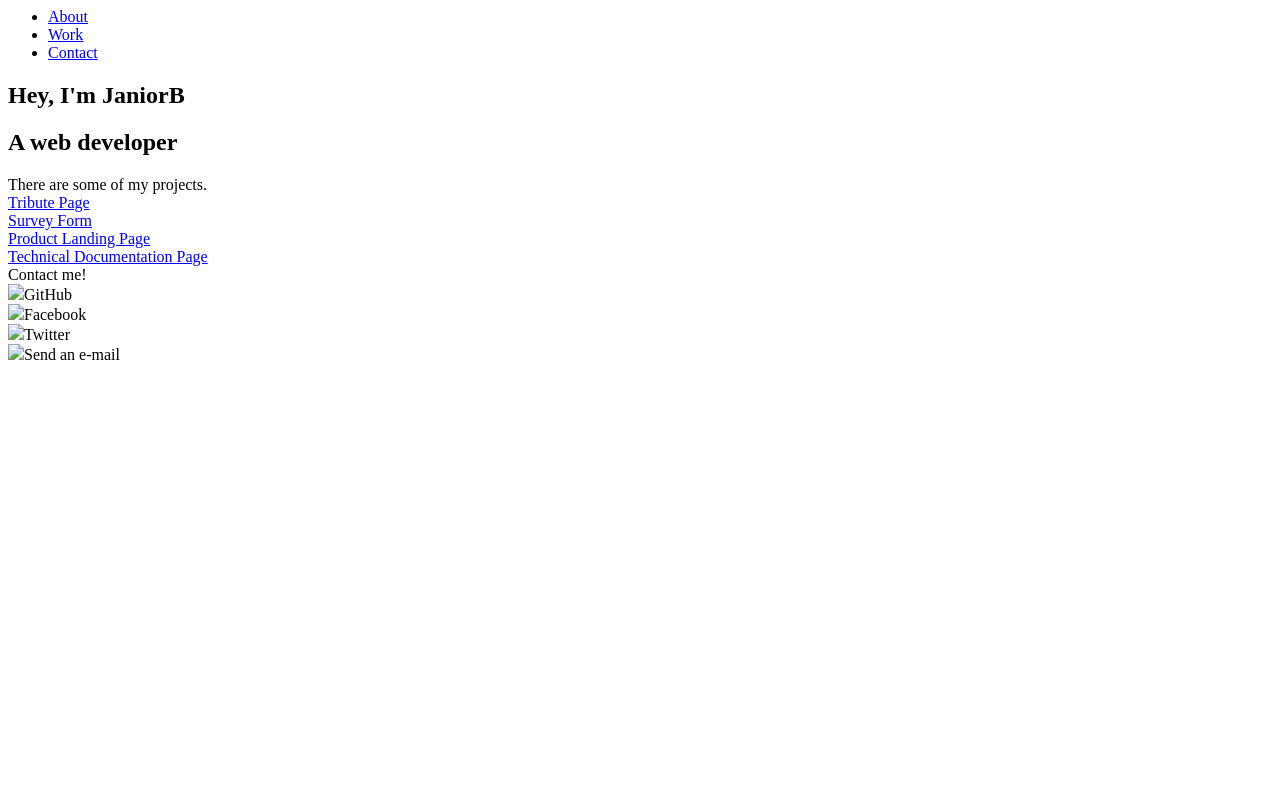
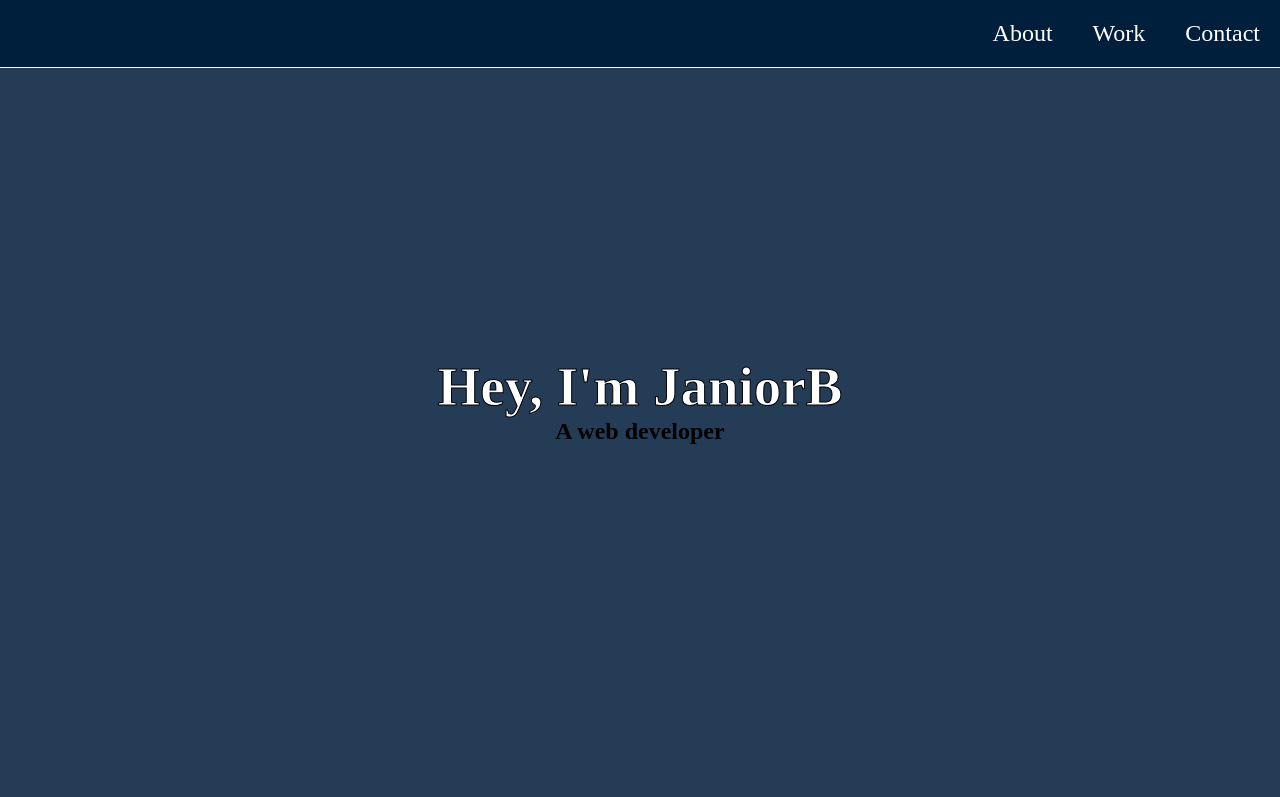
Before and after one commit to JaniorB/Personal-Portfolio-page, a plain HTML site: page index.html in a window 1280 px wide. Shown: the top 797 px of the page. Drawn offline with Linux system fonts and the light colour scheme.

Commit message:
Added CDN

```diff
--- a/index.html
+++ b/index.html
@@ -1,5 +1,6 @@
 <html>
-<link rel="stylesheet" href="Personal-Portfolio-page/styles//style.css">
+    <script src="https://cdn.freecodecamp.org/testable-projects-fcc/v1/bundle.js"></script>
+<link rel="stylesheet" href="Personal-Portfolio-page/styles/style.css">
 
 <nav id="navbar">
     <ul>
```
